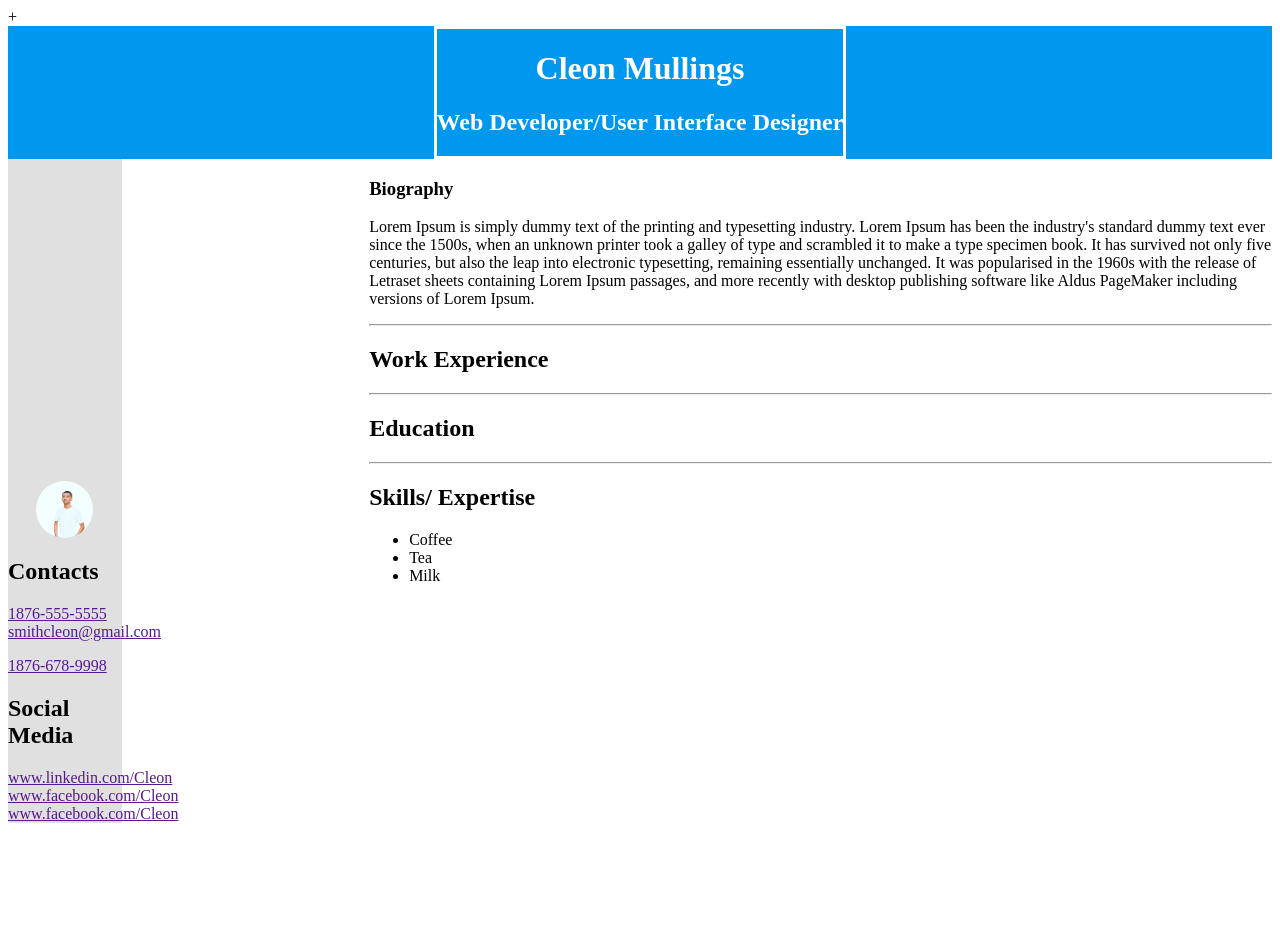
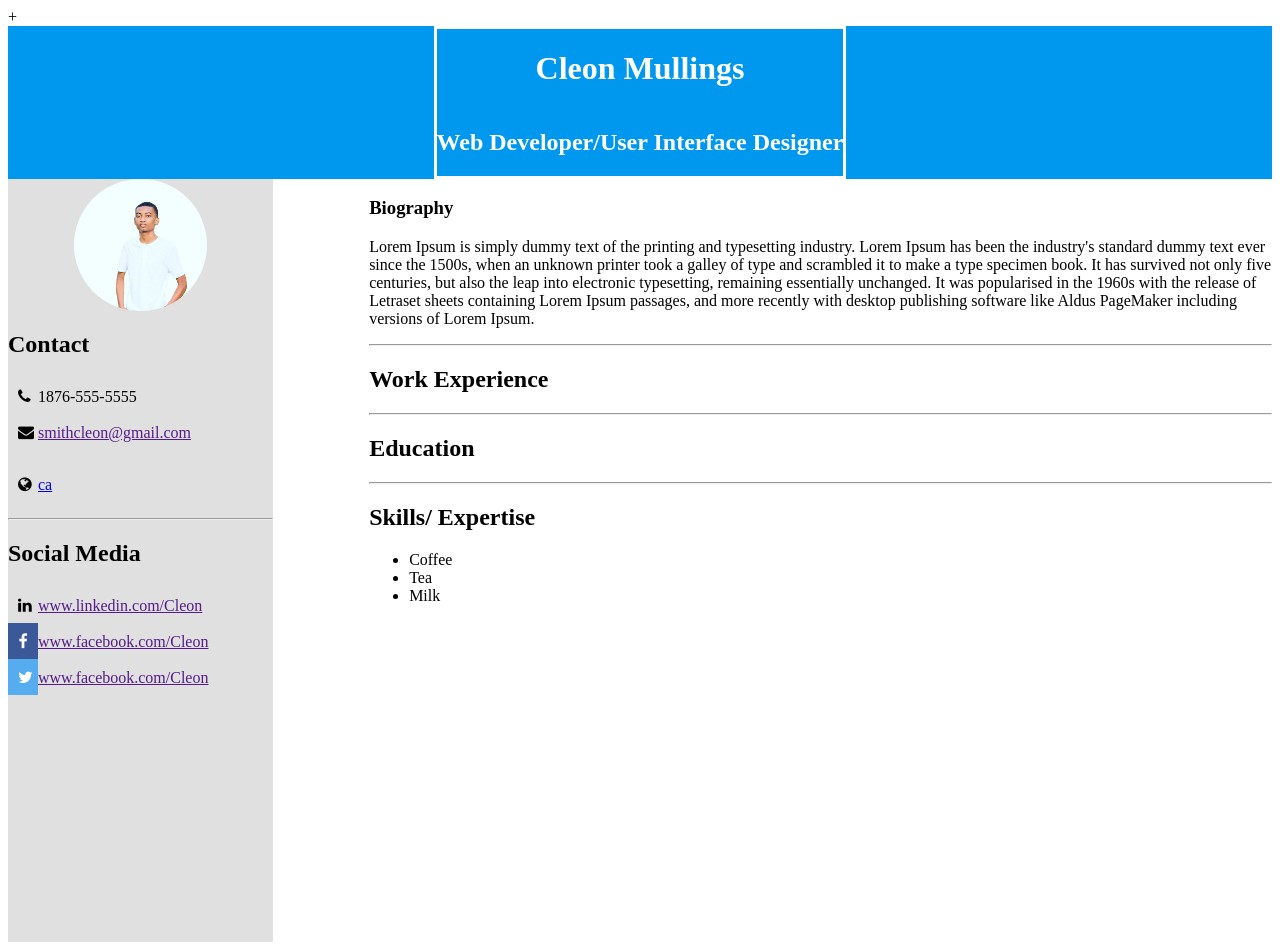
Before and after one commit to caribbeanyute/caribbeanyute.github.io, a plain HTML site: page index.html in a window 1280 px wide. Before the commit the page ends 831 px from the top, so only its background shows below. Drawn offline with Linux system fonts and the light colour scheme.

Commit message:
Modified sidebar

```diff
--- a/index.html
+++ b/index.html
@@ -5,7 +5,8 @@
     <meta name="viewport" content="width=device-width", initial-scale="1.0">
     <meta http-equiv="X-UA-Compatible">
     <title>INFO2180 Project 1</title>
-    <link rel="stylesheet" href="styles.css"
+    <link rel="stylesheet" href="styles.css">
+    <link rel="stylesheet" href="https://cdnjs.cloudflare.com/ajax/libs/font-awesome/4.7.0/css/font-awesome.min.css">
 </head>
 <body>
     <div class="maingrid">
@@ -20,18 +21,20 @@
             <div class='sidebar-info'>
                     <div class="sidebar-content">
                         <img src="IMG_20170903_105502_940.jpg" alt="">
-                        <h2>Contacts</h2>
-                        <a href=""><img class="fix" src="">1876-555-5555</a>
+                        <h2>Contact</h2>
+                        <div>
+                            <i class="fa fa-phone"></i>1876-555-5555
+                        </div>
+                        <div >
+                        <i class="fa fa-envelope"></i><a href=""  >smithcleon@gmail.com</a>
+                        </div>
 
-                        <div >
-                            <img class="fix" src=""><a href=""  >smithcleon@gmail.com</a>
-                        </div>
-                        <p><a href=""><img class="fix" src="">1876-678-9998</a></p>
-
+                        <p><i class="fa fa-globe"></i></i><a href="caribbeanyute.github.io">ca</a></p>
+                        <hr>
                         <h2>Social Media</h2>
-                        <div ><i class="fab fa-linkedin icon" ></i><a href="">www.linkedin.com/Cleon</a></div>
-                        <div><i class="fab fa-facebook icon2"></i><a href="">www.facebook.com/Cleon</a></div>
-                        <div><i class="fab fa-twitter icon3"></i><a href="">www.facebook.com/Cleon</a></div>
+                        <div ><i class="fa fa-linkedin" ></i><a href="">www.linkedin.com/Cleon</a></div>
+                        <div><i class="fa fa-facebook"></i><a href="">www.facebook.com/Cleon</a></div>
+                        <div><i class="fa fa-twitter"></i><a href="">www.facebook.com/Cleon</a></div>
                         </div>
             </div>
         </div>
--- a/styles.css
+++ b/styles.css
@@ -15,7 +15,10 @@ hr{
   grid-row: 1;
   border-style: solid;
   border-color:white;
-  text-align: center;
+  display: flex;
+  flex-direction: column;
+  justify-content: center;
+  align-items: center;
 }
 
 .grid {
@@ -40,9 +43,9 @@ hr{
 }
 .sidebar-info{
   display: flex;
-  width: 30%;
+  width: 70%;
   flex-direction: column;
-  justify-content: flex-end;
+  justify-content: flex-start;
   background-color:#E0E0E0;
 }
 
@@ -78,11 +81,29 @@ color: white;
 }
 
 
-/*
-body, html {
-  height: 100%;
-  margin: 20px;
+/* Style all font awesome icons */
+.fa {
+  padding: 10px;
+  font-size: 30px;
+  width: 10px;
+  text-align: center;
+  text-decoration: none;
+}
+
+/* Add a hover effect if you want */
+.fa:hover {
+  opacity: 0.7;
 }
 
 
- Demo Specific Styles */
+/* Facebook */
+.fa-facebook {
+  background: #3B5998;
+  color: white;
+}
+
+/* Twitter */
+.fa-twitter {
+  background: #55ACEE;
+  color: white;
+}
```
